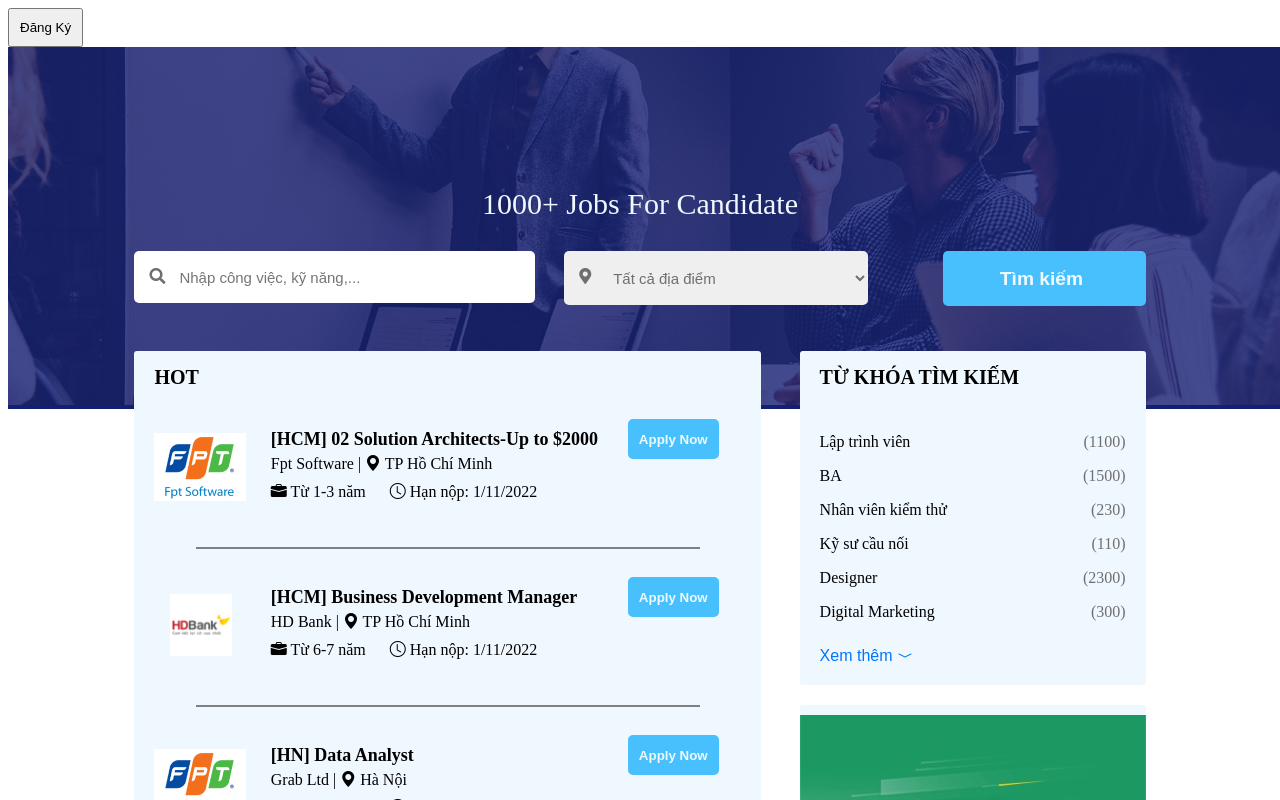
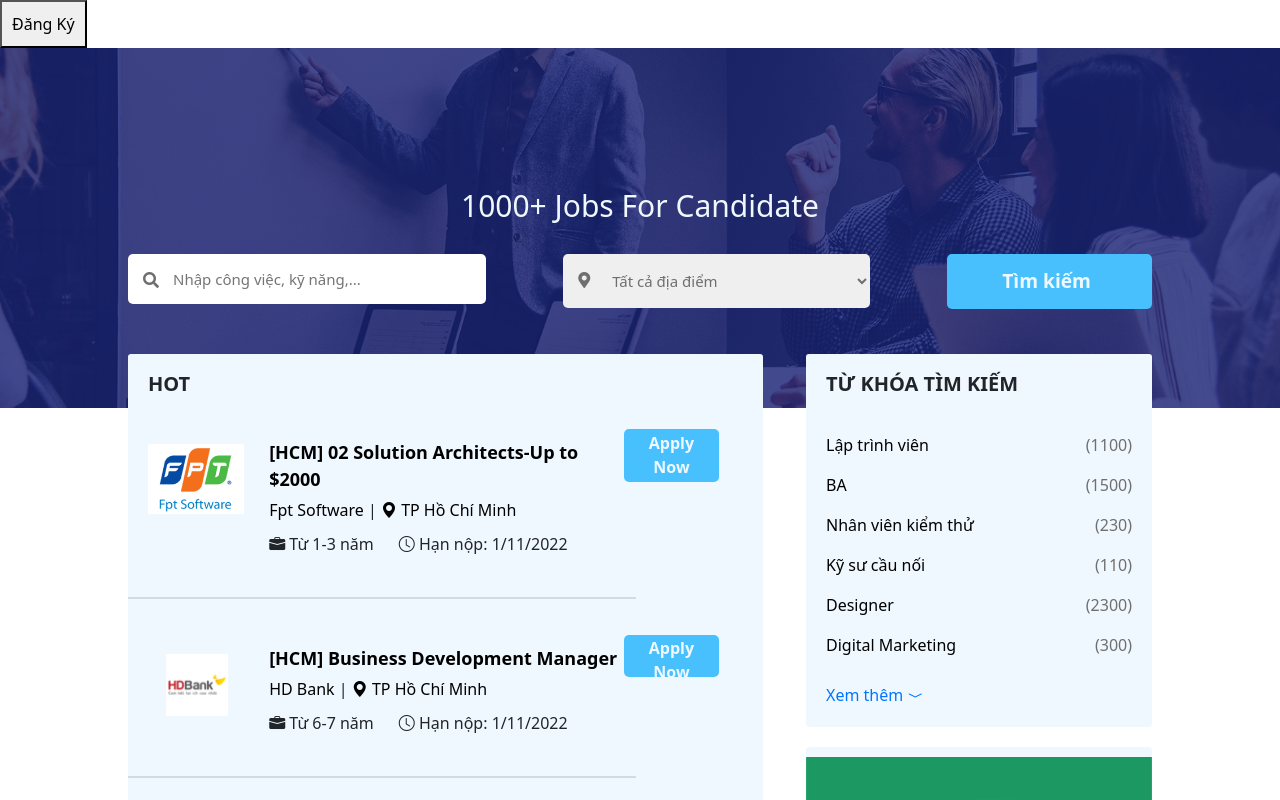
Before and after one commit to hanlam12/DoAnCuoiKi, an Angular app: page / in a window 1280 px wide. Shown: the top 800 px of the page. Built offline with nearby package versions, Linux system fonts and the light colour scheme.

Commit message:
#lam_boostraplink

```diff
--- a/package.json
+++ b/package.json
@@ -18,6 +18,7 @@
     "@angular/platform-browser": "^15.2.0",
     "@angular/platform-browser-dynamic": "^15.2.0",
     "@angular/router": "^15.2.0",
+    "@fortawesome/fontawesome-free": "^6.4.0",
     "bootstrap": "^5.2.3",
     "jquery": "^3.6.4",
     "rxjs": "~7.8.0",
--- a/src/styles.css
+++ b/src/styles.css
@@ -1 +1,6 @@
 /* You can add global styles to this file, and also import other style files */
+
+@import '~bootstrap/dist/css/bootstrap.css';
+@import
+'https://fonts.googleapis.com/css2?family=Poppins:wght@100;200;300;400;500;600;700;800&display=swap';
+@import '~@fortawesome/fontawesome-free/css/all.css';
```
Also changed, not shown: 1 other file (tests, documents, lock files or other folders).
